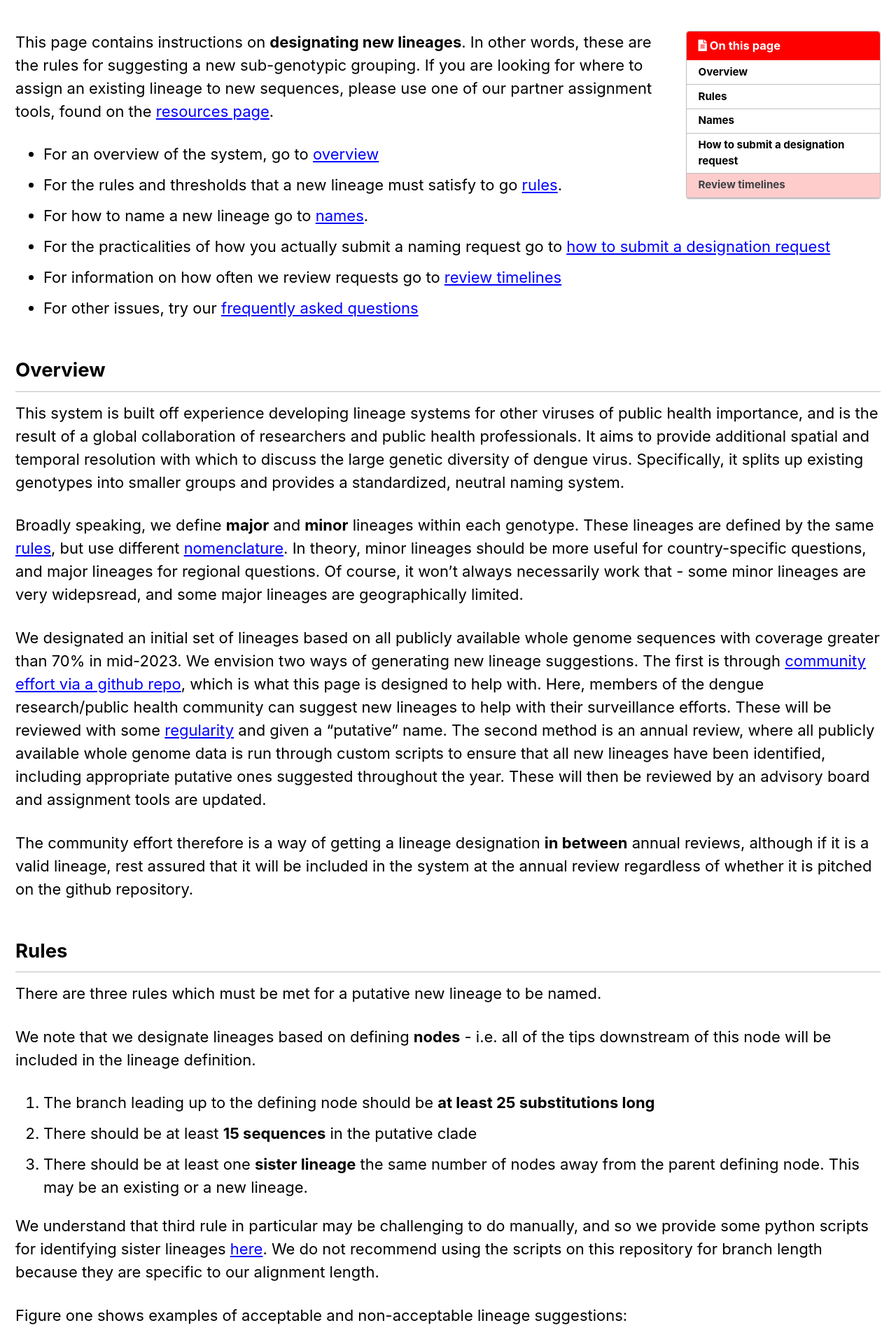
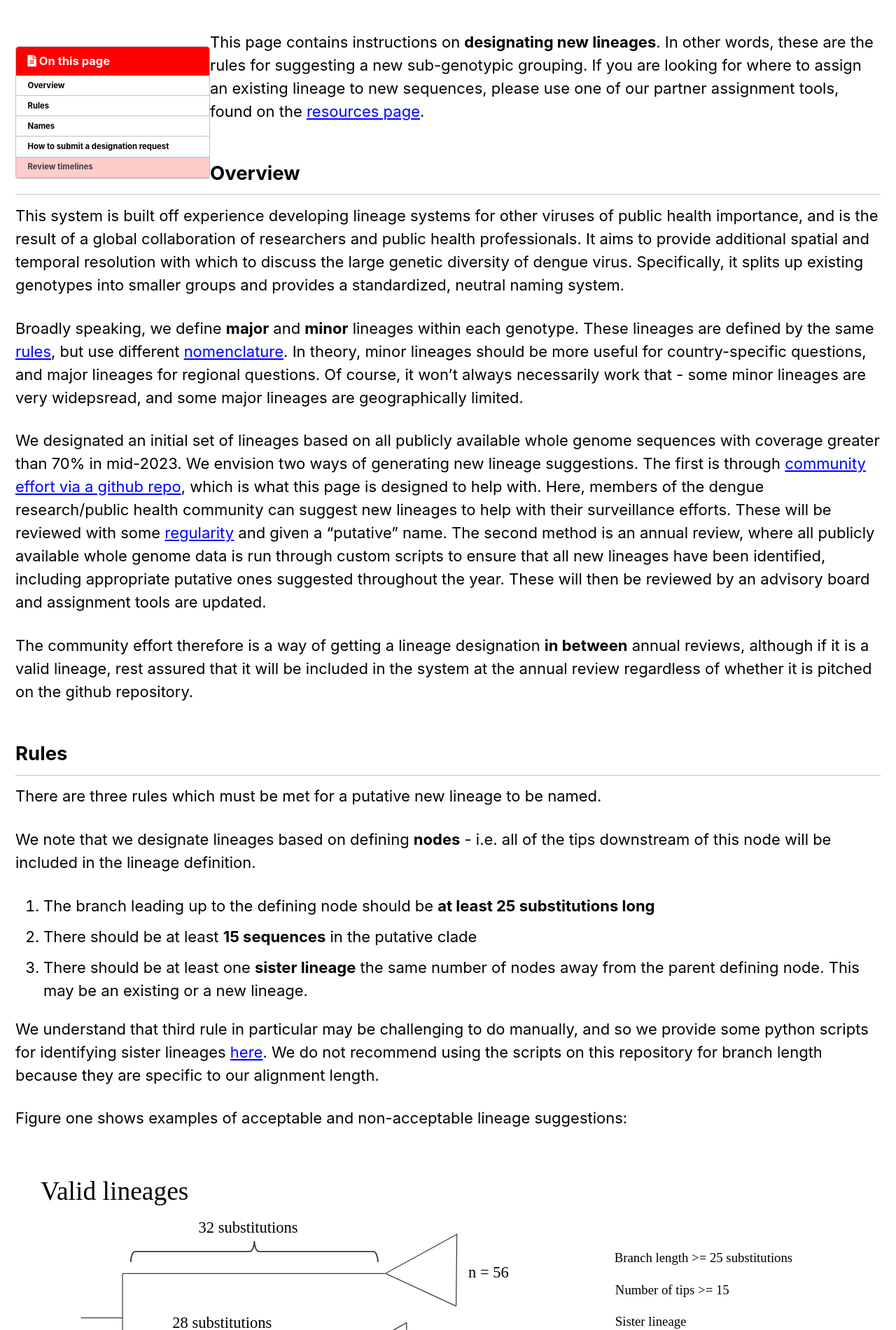
Before and after one commit to DENV-lineages/denv-lineages.github.io, a Jekyll site: the page built from _pages/rules.md, in a window 1280 px wide. Shown: the part 393-2293 px from the top of the page at 70% size. Built offline with Jekyll 4.4.1, drawn with Linux system fonts in a browser that asks for light colours; cached includes are drawn as plain includes.

Commit message:
test altring page css

```diff
--- a/_layouts/dengue_layout.html
+++ b/_layouts/dengue_layout.html
@@ -17,7 +17,7 @@ layout: default
 
     <section class="page__content" itemprop="text">
       {% if page.toc %}
-      <aside class="sidebar__left {% if page.toc_sticky %}sticky{% endif %}">
+      <aside class="sidebar {% if page.toc_sticky %}sticky{% endif %}">
         <nav class="toc">
           <header><h4 class="nav__title"><i class="fas fa-{{ page.toc_icon | default: 'file-alt' }}"></i> {{ page.toc_label | default: site.data.ui-text[site.locale].toc_label | default: "On this page" }}</h4></header>
           {% include toc.html sanitize=true html=content h_min=1 h_max=6 class="toc__menu" skip_no_ids=true %}
--- a/_pages/rules.md
+++ b/_pages/rules.md
@@ -18,12 +18,6 @@ figure1:
 
 This page contains instructions on **designating new lineages**. In other words, these are the rules for suggesting a new sub-genotypic grouping. If you are looking for where to assign an existing lineage to new sequences, please use one of our partner assignment tools, found on the [resources page](/_pages/resources/).
 
-- For an overview of the system, go to [overview](#overview)
-- For the rules and thresholds that a new lineage must satisfy to go [rules](#rules).
-- For how to name a new lineage go to [names](#names).
-- For the practicalities of how you actually submit a naming request go to [how to submit a designation request](#how-to-submit-a-designation-request)
-- For information on how often we review requests go to [review timelines](#review-timelines)
-- For other issues, try our [frequently asked questions](/_pages/faq/)
 
 ## Overview
 
--- a/_sass/minimal-mistakes/_page.scss
+++ b/_sass/minimal-mistakes/_page.scss
@@ -61,7 +61,7 @@ body {
       position: relative;
       float: left;
       margin-left: 0;
-      margin-right: 0;
+      margin-right: 50;
       width: 100%;
       clear: both;
     }
```
